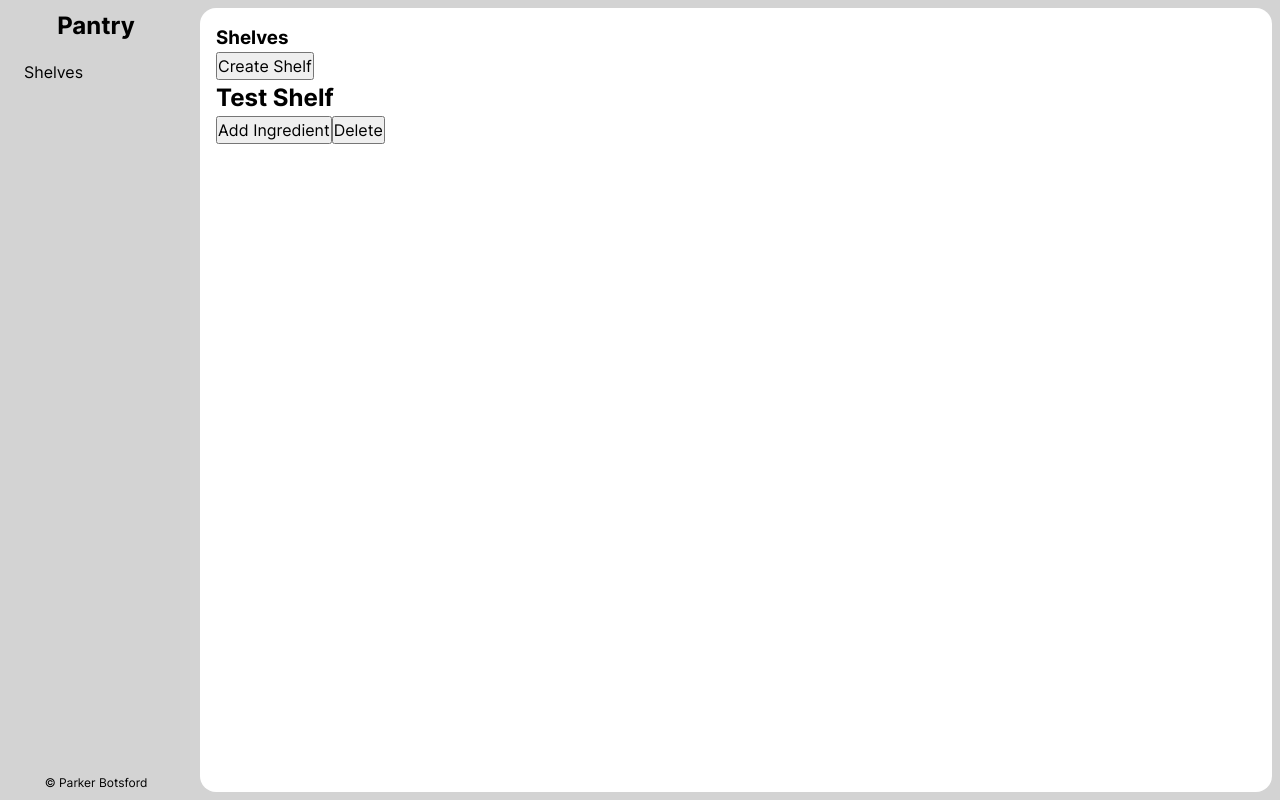
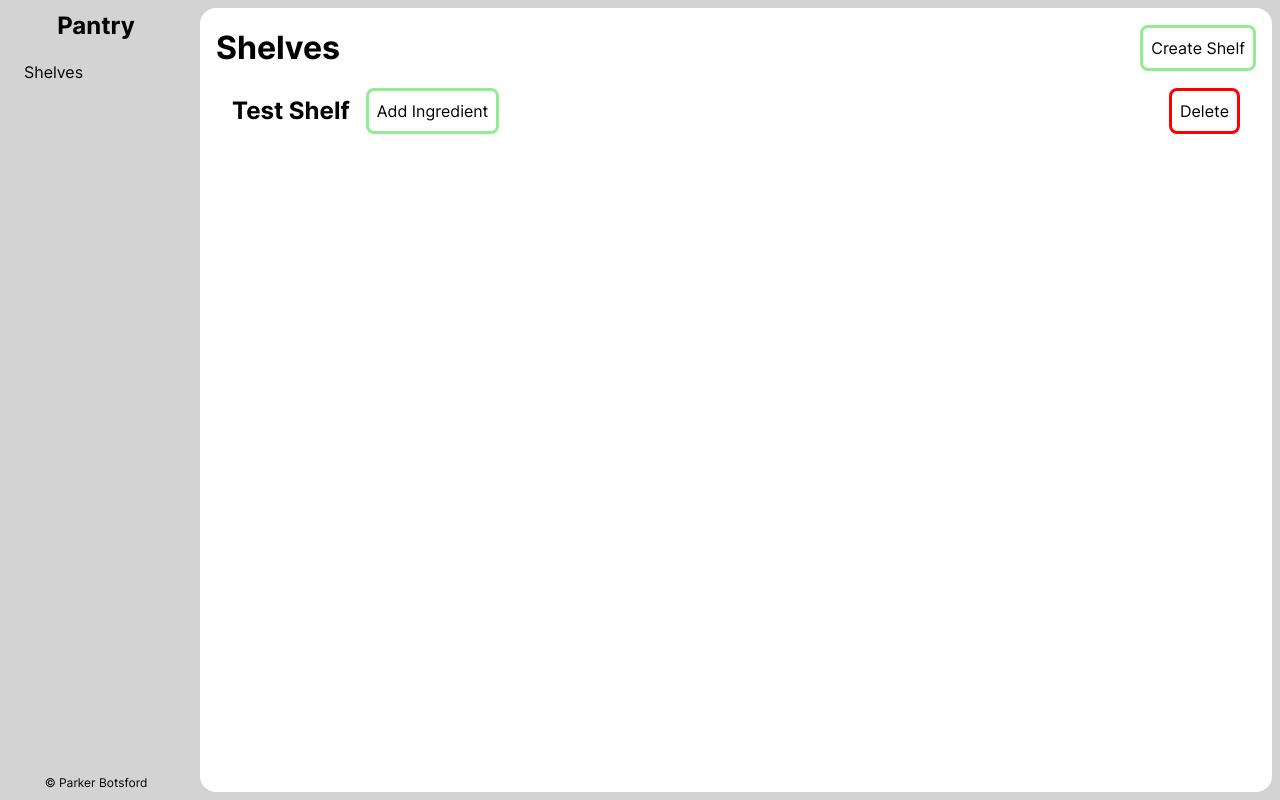
Before and after one commit to parbots/pantry-web, a Next.js app: page /shelves in a window 1280 px wide. Both pictures are taken after a click on the button "Create Shelf". Built offline with nearby package versions, Linux system fonts and the light colour scheme.

Commit message:
Initial component styling

```diff
--- a/components/Ingredient/Ingredient.module.css
+++ b/components/Ingredient/Ingredient.module.css
@@ -0,0 +1,27 @@
+.ingredient {
+    display: flex;
+    flex-direction: column;
+    gap: 1rem;
+}
+
+.header {
+    display: flex;
+    justify-content: space-between;
+    align-items: center;
+    gap: 1rem;
+}
+
+.deleteButton {
+    padding: 0.5rem;
+
+    cursor: pointer;
+
+    border: solid 0.2rem red;
+    border-radius: 0.5rem;
+
+    background-color: var(--panel-background);
+}
+
+.deleteButton:hover {
+    background-color: red;
+}
--- a/components/Ingredient/Ingredient.tsx
+++ b/components/Ingredient/Ingredient.tsx
@@ -14,11 +14,18 @@ const IngredientItem = ({
     removeSelf,
 }: IngredientProps) => {
     return (
-        <li>
-            <h3>{name}</h3>
-            <p>{description}</p>
-            <p>{snippet}</p>
-            <button onClick={() => removeSelf()}>Delete</button>
+        <li className={styles.ingredient}>
+            <header className={styles.header}>
+                <h3 className={styles.title}>{name}</h3>
+                <button
+                    onClick={() => removeSelf()}
+                    className={styles.deleteButton}
+                >
+                    Delete
+                </button>
+            </header>
+            <p className={styles.description}>{description}</p>
+            <p className={styles.snippet}>{snippet}</p>
         </li>
     );
 };
--- a/components/Shelf/Shelf.module.css
+++ b/components/Shelf/Shelf.module.css
@@ -0,0 +1,49 @@
+.shelf {
+    display: flex;
+    flex-direction: column;
+    gap: 1rem;
+}
+
+.header {
+    display: flex;
+    align-items: center;
+    gap: 1rem;
+}
+
+.addButton {
+    margin-right: auto;
+    padding: 0.5rem;
+
+    cursor: pointer;
+
+    border: solid 0.2rem lightgreen;
+    border-radius: 0.5rem;
+
+    background-color: var(--panel-background);
+}
+
+.addButton:hover {
+    background-color: lightgreen;
+}
+
+.deleteButton {
+    padding: 0.5rem;
+
+    cursor: pointer;
+
+    border: solid 0.2rem red;
+    border-radius: 0.5rem;
+
+    background-color: var(--panel-background);
+}
+
+.deleteButton:hover {
+    background-color: red;
+}
+
+.ingredientsList {
+    display: flex;
+    flex-wrap: wrap;
+    align-items: center;
+    gap: 1rem;
+}
--- a/components/Shelf/Shelf.tsx
+++ b/components/Shelf/Shelf.tsx
@@ -36,15 +36,23 @@ const ShelfList = ({
     });
 
     return (
-        <section>
-            <section>
-                <h2>{language}</h2>
-                <button onClick={() => handleAddIngredient()}>
+        <section className={styles.shelf}>
+            <header className={styles.header}>
+                <h2 className={styles.title}>{language}</h2>
+                <button
+                    onClick={() => handleAddIngredient()}
+                    className={styles.addButton}
+                >
                     Add Ingredient
                 </button>
-                <button onClick={() => removeSelf()}>Delete</button>
-            </section>
-            <ul>{ingredientItems}</ul>
+                <button
+                    onClick={() => removeSelf()}
+                    className={styles.deleteButton}
+                >
+                    Delete
+                </button>
+            </header>
+            <ul className={styles.ingredientsList}>{ingredientItems}</ul>
         </section>
     );
 };
--- a/pages/shelves.tsx
+++ b/pages/shelves.tsx
@@ -39,15 +39,16 @@ const ShelvesPage: NextPage = () => {
     return (
         <AppLayout>
             <Panel>
-                <section>
-                    <h1>Shelves</h1>
-                    <button onClick={() => handleCreateShelf()}>
+                <header className={styles.header}>
+                    <h1 className={styles.title}>Shelves</h1>
+                    <button
+                        onClick={() => handleCreateShelf()}
+                        className={styles.createButton}
+                    >
                         Create Shelf
                     </button>
-                </section>
-                <section>
-                    <ul>{shelfListItems}</ul>
-                </section>
+                </header>
+                <ul className={styles.shelvesList}>{shelfListItems}</ul>
             </Panel>
         </AppLayout>
     );
--- a/styles/ShelvesPage.module.css
+++ b/styles/ShelvesPage.module.css
@@ -0,0 +1,32 @@
+.header {
+    display: flex;
+    justify-content: space-between;
+    align-items: center;
+}
+
+.title {
+    font-size: 2rem;
+}
+
+.createButton {
+    padding: 0.5rem;
+
+    cursor: pointer;
+
+    border: solid 0.2rem lightgreen;
+    border-radius: 0.5rem;
+
+    background-color: var(--panel-background);
+}
+
+.createButton:hover {
+    background-color: lightgreen;
+}
+
+.shelvesList {
+    padding: 1rem;
+
+    display: flex;
+    flex-direction: column;
+    gap: 1rem;
+}
```
